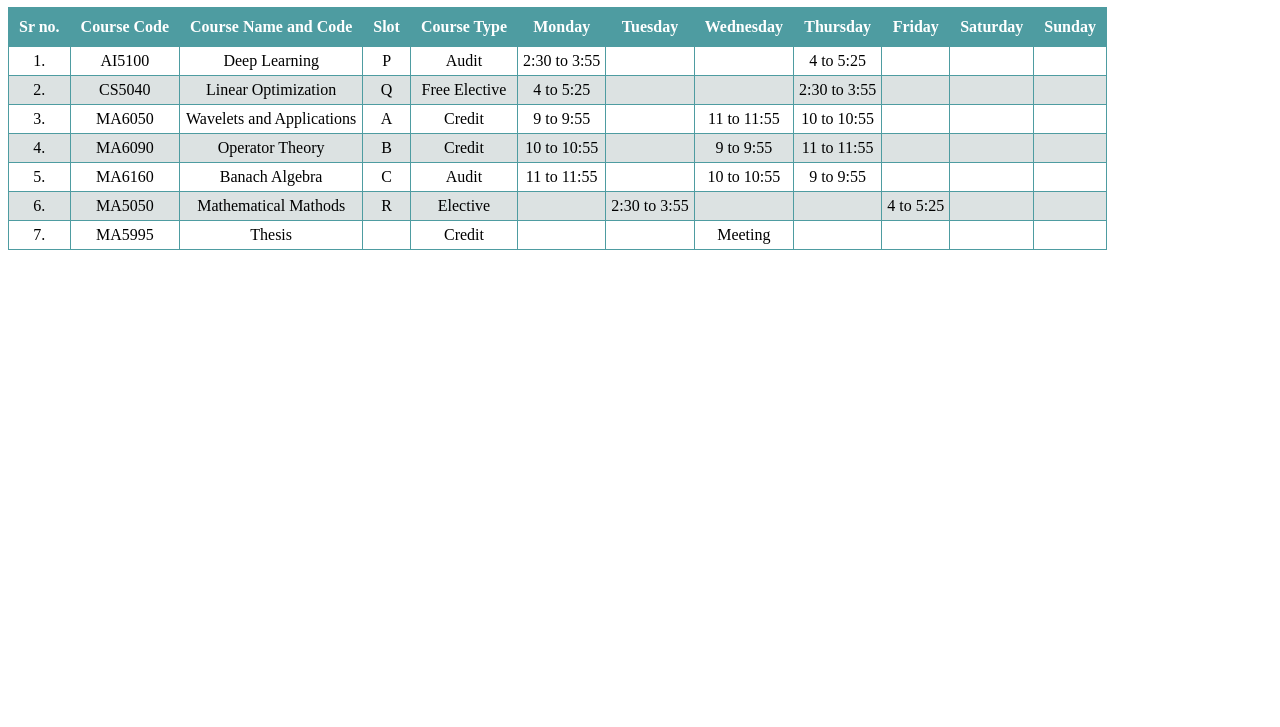
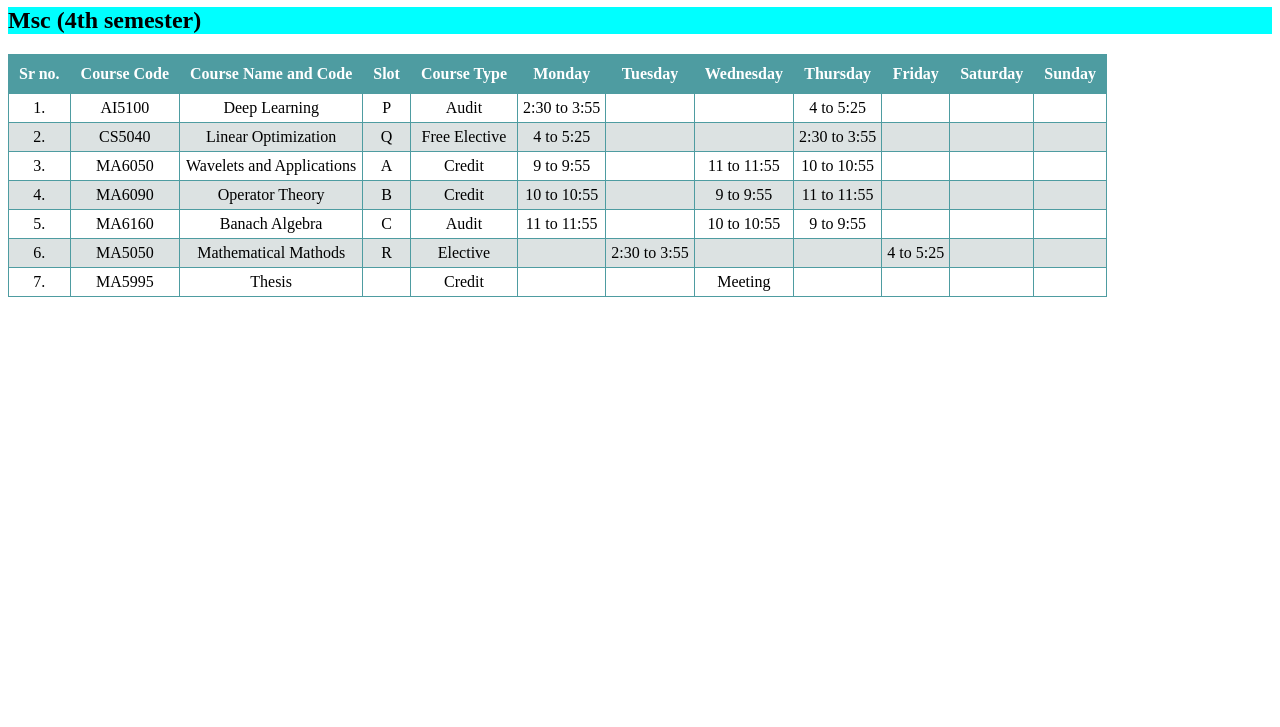
Before and after one commit to Gaurav1247/timetable, a plain HTML site: page index.html in a window 1280 px wide. Shown: the part 73-800 px from the top of the page. Drawn offline with Linux system fonts and the light colour scheme.

Commit message:
h2 added

```diff
--- a/index.html
+++ b/index.html
@@ -7,6 +7,7 @@
     </head>
     <body>
         <h1>Time Table</h1>
+        <h2>Msc (4th semester)</h2>
         <table>
             <thead>
                 <th>Sr no.</th>
--- a/time-table.css
+++ b/time-table.css
@@ -1,6 +1,9 @@
 h1 {
     background-color: rgb(133, 209, 166);
     text-align: center;
+}
+h2 {
+    background-color: aqua;
 }
 table {
     border-spacing: 0;
```
